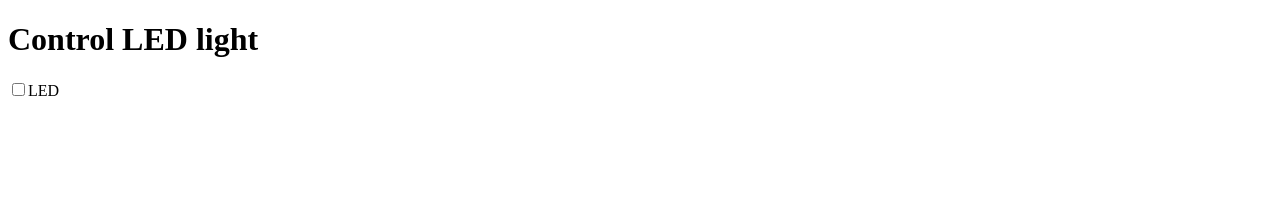
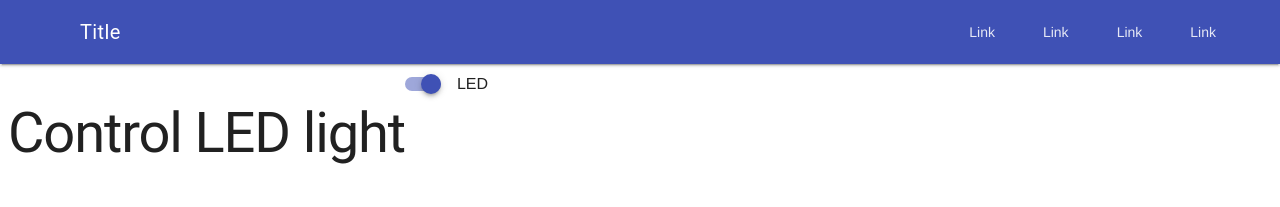
Before and after one commit to jorgecuevas92/raspi-blinking-led, a website: page public/index.html in a window 1280 px wide. Drawn offline with nearby package versions, Linux system fonts and the light colour scheme; no server answers.

Commit message:
Added MDL Support

```diff
--- a/public/index.html
+++ b/public/index.html
@@ -1,9 +1,53 @@
 <!DOCTYPE html>
 <html>
+    <head>
+        <title>Raspberry LED Webserver</title>
+        <meta name="description" content="Remote Control for Raspberry Pi LED">
+        <meta name="viewport" content="width=device-width, initial-scale=1.0">
+        <link rel="stylesheet" href="https://fonts.googleapis.com/icon?family=Material+Icons">
+        <link rel="stylesheet" href="https://code.getmdl.io/1.3.0/material.indigo-pink.min.css">
+        <script defer src="https://code.getmdl.io/1.3.0/material.min.js"></script>
+    </head>
     <body>
+        <!-- Always shows a header, even in smaller screens. -->
+        <div class="mdl-layout mdl-js-layout mdl-layout--fixed-header">
+            <header class="mdl-layout__header">
+            <div class="mdl-layout__header-row">
+                <!-- Title -->
+                <span class="mdl-layout-title">Title</span>
+                <!-- Add spacer, to align navigation to the right -->
+                <div class="mdl-layout-spacer"></div>
+                <!-- Navigation. We hide it in small screens. -->
+                <nav class="mdl-navigation mdl-layout--large-screen-only">
+                <a class="mdl-navigation__link" href="">Link</a>
+                <a class="mdl-navigation__link" href="">Link</a>
+                <a class="mdl-navigation__link" href="">Link</a>
+                <a class="mdl-navigation__link" href="">Link</a>
+                </nav>
+            </div>
+            </header>
+            <div class="mdl-layout__drawer">
+            <span class="mdl-layout-title">Title</span>
+            <nav class="mdl-navigation">
+                <a class="mdl-navigation__link" href="">Link</a>
+                <a class="mdl-navigation__link" href="">Link</a>
+                <a class="mdl-navigation__link" href="">Link</a>
+                <a class="mdl-navigation__link" href="">Link</a>
+            </nav>
+            </div>
+            <main class="mdl-layout__content">
+                <div class="page-content">
+                    <div class="mdl-grid">
                         <h1>Control LED light</h1>
                         <div>
-    <input id="light" type="checkbox">LED
+                                <label class="mdl-switch mdl-js-switch mdl-js-ripple-effect" for="switch-1">
+                                    <input type="checkbox" id="light" class="mdl-switch__input" checked>
+                                    <span class="mdl-switch__label">LED</span>
+                                </label>
+                        </div>
+                    </div>
+            </div>
+            </main>
         </div>
 
         <script src="https://cdnjs.cloudflare.com/ajax/libs/socket.io/2.0.3/socket.io.js"></script> <!-- include socket.io client side script -->
```
Lines whose indentation alone changed are shown as unchanged.
